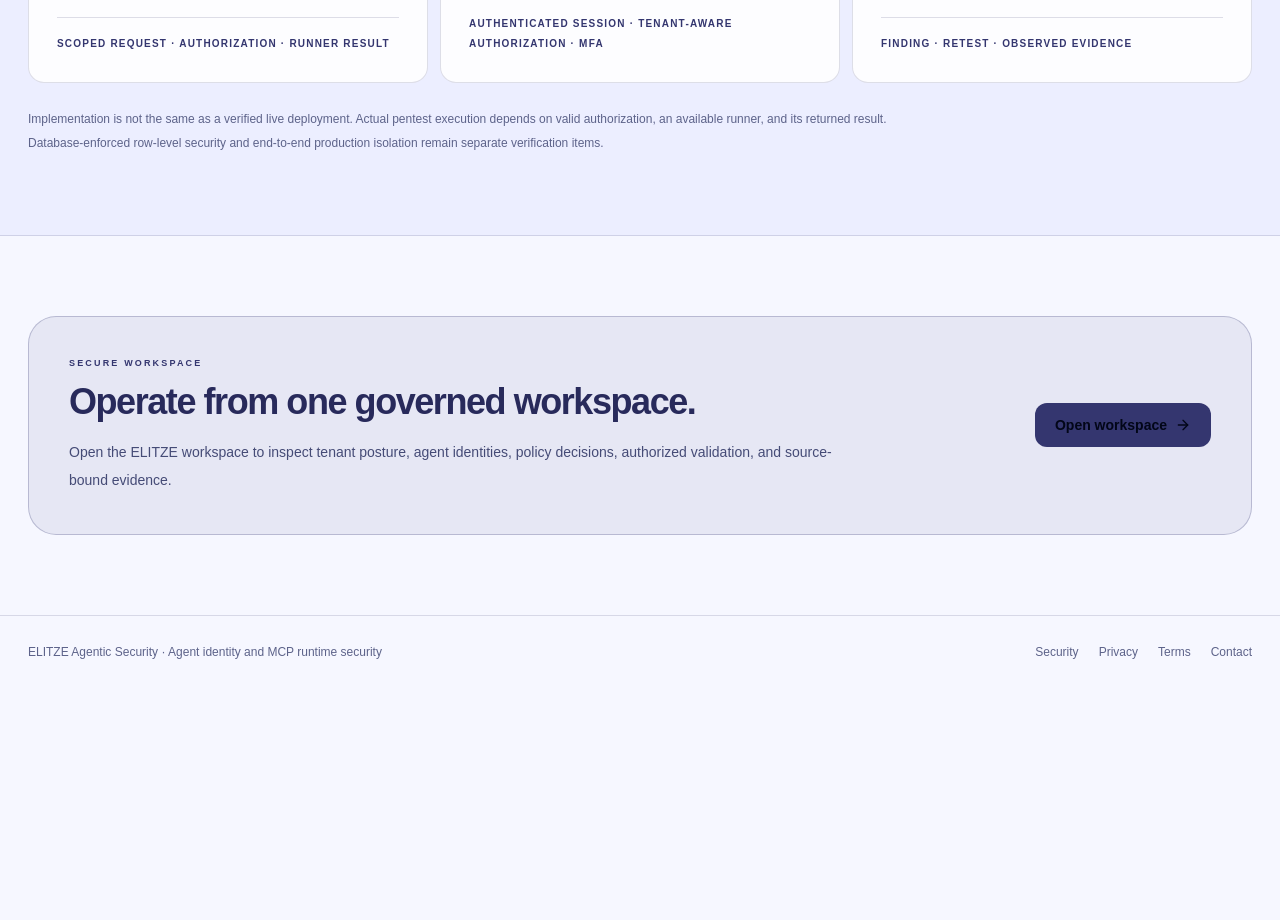
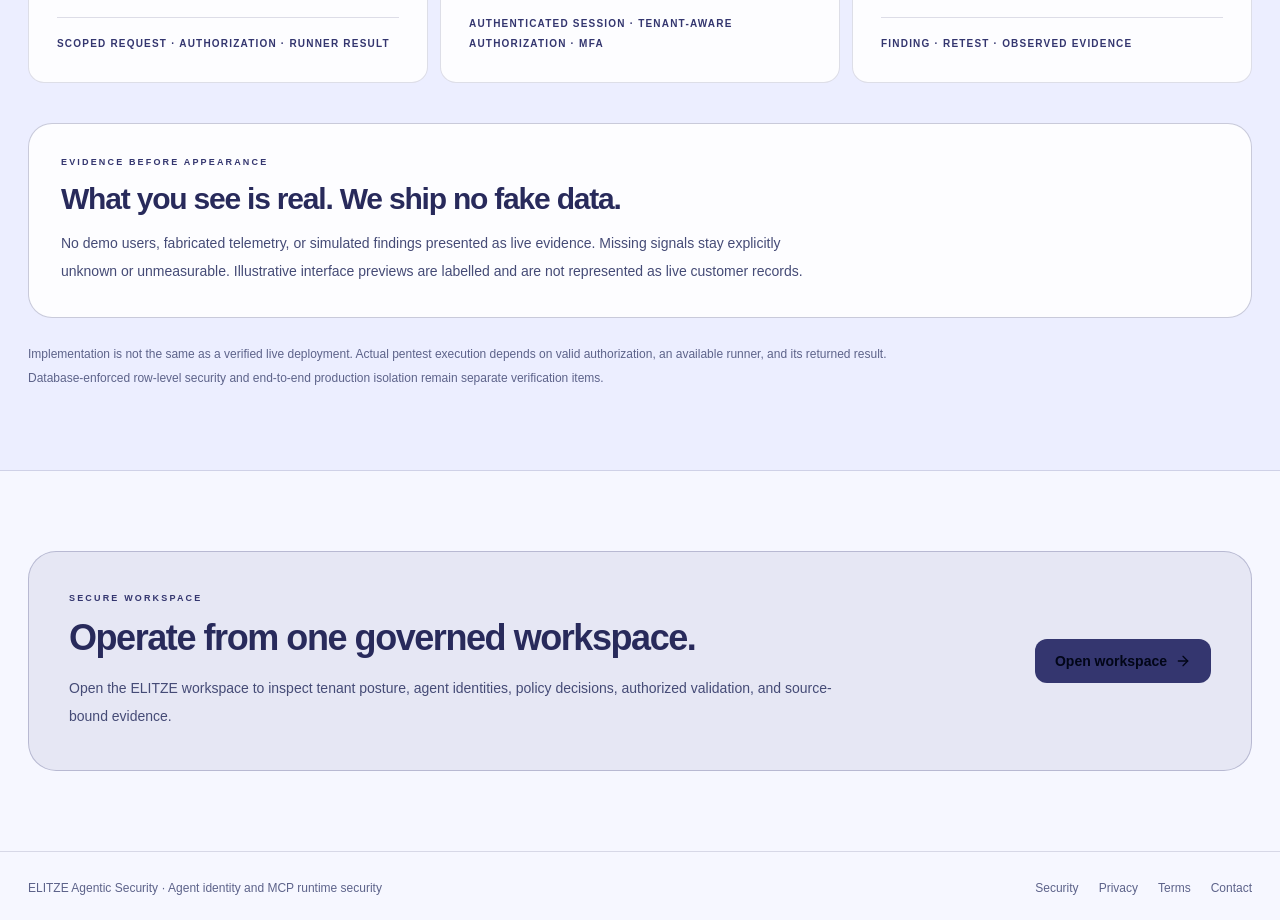
Before and after one commit to terrell0780/elitze-agentic-security, a Next.js app: page / in a window 1280 px wide. Shown: the part 3260-4180 px from the top of the page. Before the commit the page ends 3948 px from the top, so only its background shows below. Built offline with nearby package versions, Linux system fonts and the light colour scheme; no server answers.

Commit message:
feat(home): add evidence integrity trust block

```diff
--- a/src/components/home/validation-section.tsx
+++ b/src/components/home/validation-section.tsx
@@ -65,6 +65,12 @@ export default function ValidationSection() {
           ))}
         </div>
 
+        <aside aria-labelledby="honesty-heading" className="mt-10 rounded-3xl border border-[var(--accent-border)] bg-[var(--panel)] p-6 sm:p-8">
+          <p className="text-[9px] font-bold uppercase tracking-[.24em] text-[var(--accent)]">Evidence before appearance</p>
+          <h3 id="honesty-heading" className="mt-3 text-2xl font-black tracking-[-.04em] sm:text-3xl">What you see is real. We ship no fake data.</h3>
+          <p className="mt-3 max-w-3xl text-sm leading-7 text-[var(--muted-strong)]">No demo users, fabricated telemetry, or simulated findings presented as live evidence. Missing signals stay explicitly unknown or unmeasurable. Illustrative interface previews are labelled and are not represented as live customer records.</p>
+        </aside>
+
         <p className="mt-6 max-w-4xl text-xs leading-6 text-[var(--muted)]">
           Implementation is not the same as a verified live deployment. Actual pentest execution depends on valid authorization, an available runner, and its returned result. Database-enforced row-level security and end-to-end production isolation remain separate verification items.
         </p>
```
